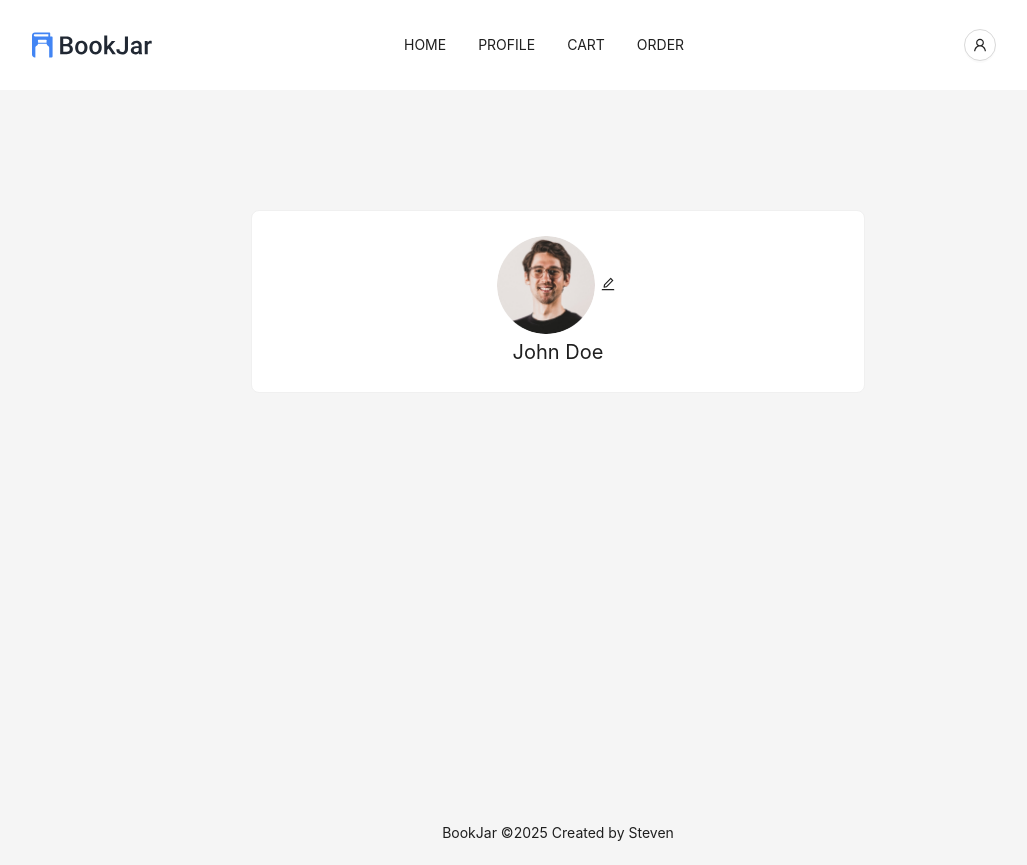
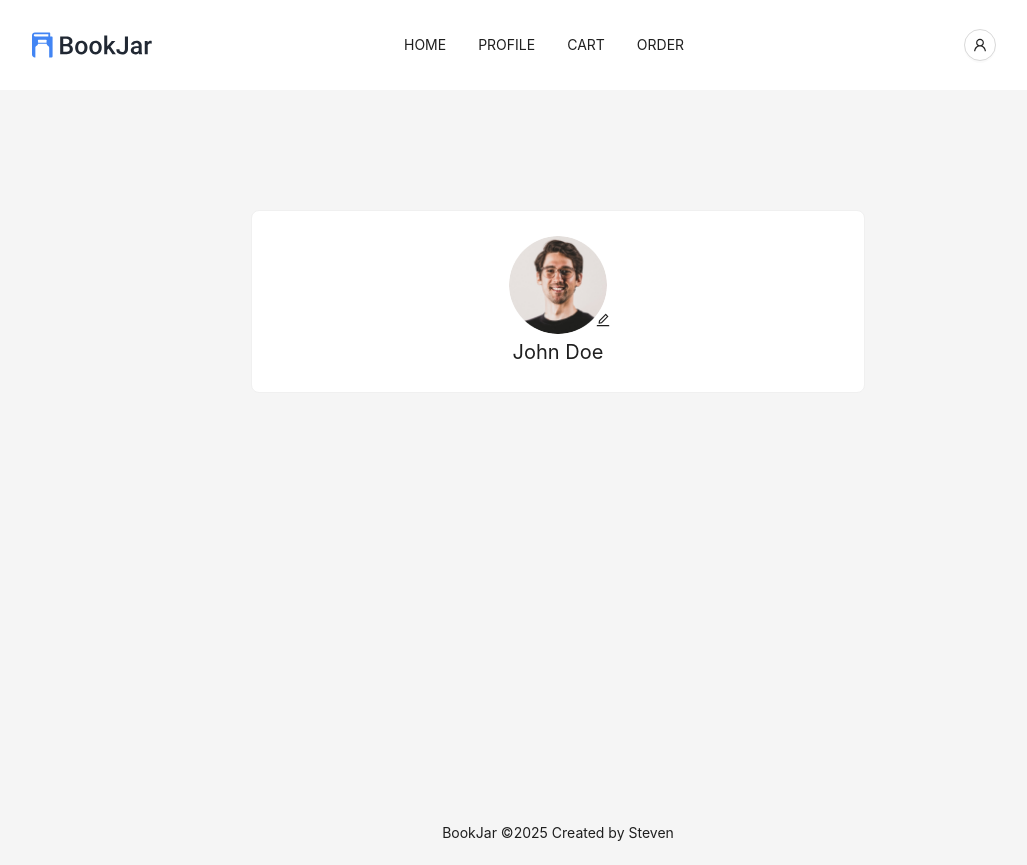
Before and after one commit to stevenissleepy/BookStore-Frontend, a React (Vite) app: page /profile in a window 1280 px wide. Shown: the whole page, without its empty margins (82-1109 px from the left). Built offline with nearby package versions, Linux system fonts and the light colour scheme.

Commit message:
feat: 完成了 profile 头像部分

```diff
--- a/src/components/buttons.jsx
+++ b/src/components/buttons.jsx
@@ -1,7 +1,7 @@
 import { Button } from "antd"
 import { EditOutlined } from "@ant-design/icons"
 
-function EditButton({ onClick }) {
+function EditButton() {
   return (
     <Button
       shape="circle"
--- a/src/components/profile.jsx
+++ b/src/components/profile.jsx
@@ -1,21 +1,32 @@
-import { Space, Badge, Avatar } from "antd"
-
-import { EditButton } from "./buttons"
+import { Space, Badge, Avatar, Button } from "antd"
+import { EditOutlined } from "@ant-design/icons"
 
 function ProfileAvatar({ user }) {
   return (
     <Space className="avatar-wrapper" direction="vertical" size={2}>
-
       {/* avatar */}
       <div style={{ textAlign: "center" }}>
-        <Badge count={<EditButton />}>
+        <Badge
+          count={
+            <Button
+              shape="circle"
+              icon={<EditOutlined />}
+              size="small"
+              style={{
+                border: "none",
+                boxShadow: "none",
+                backgroundColor: "transparent",
+              }}
+            />
+          }
+          offset={[-5, 85]}
+        >
           <Avatar src={user.avatar} style={{ width: "100px", height: "100px" }} />
         </Badge>
       </div>
 
       {/* nickname */}
       <span style={{ fontSize: 20 }}>{user.nickname}</span>
-
     </Space>
   )
 }
```
